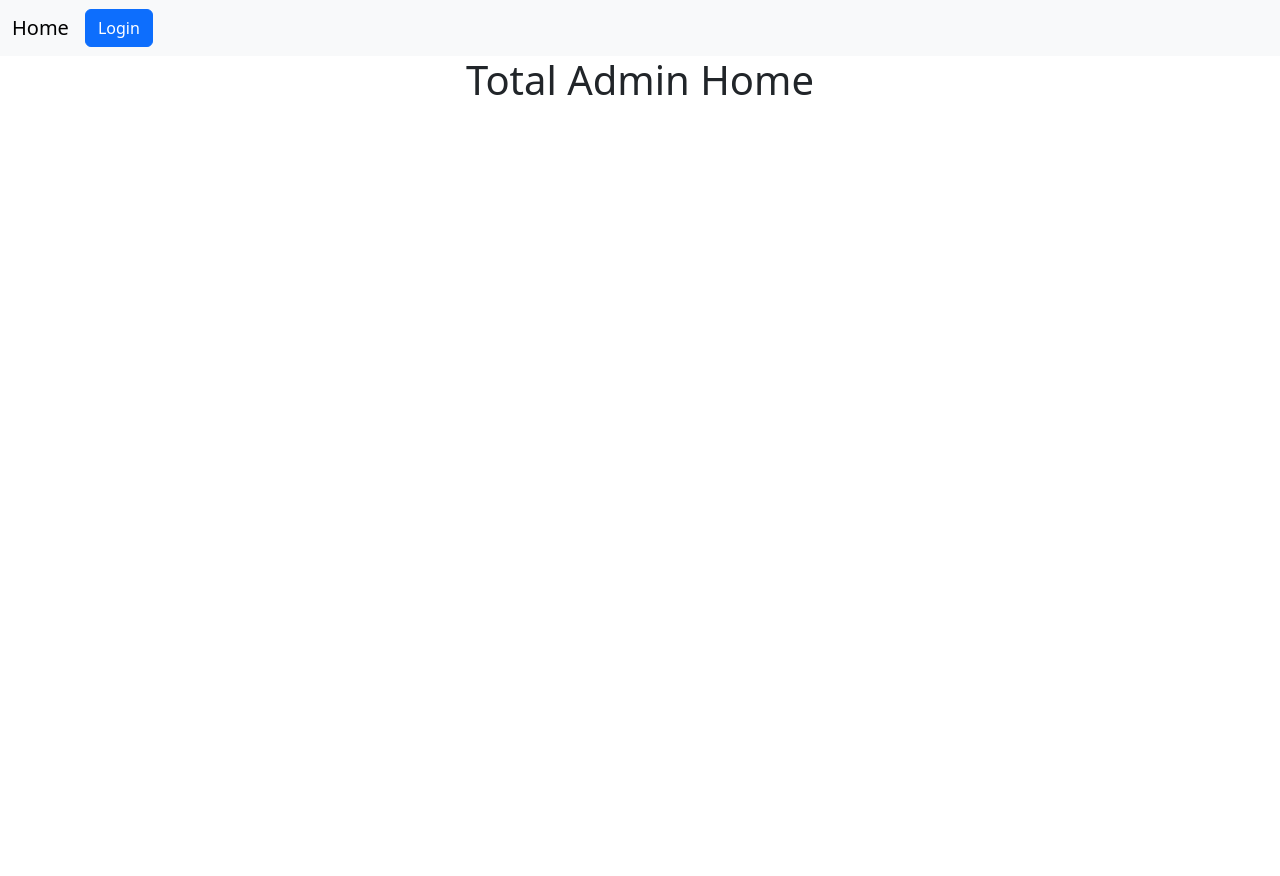
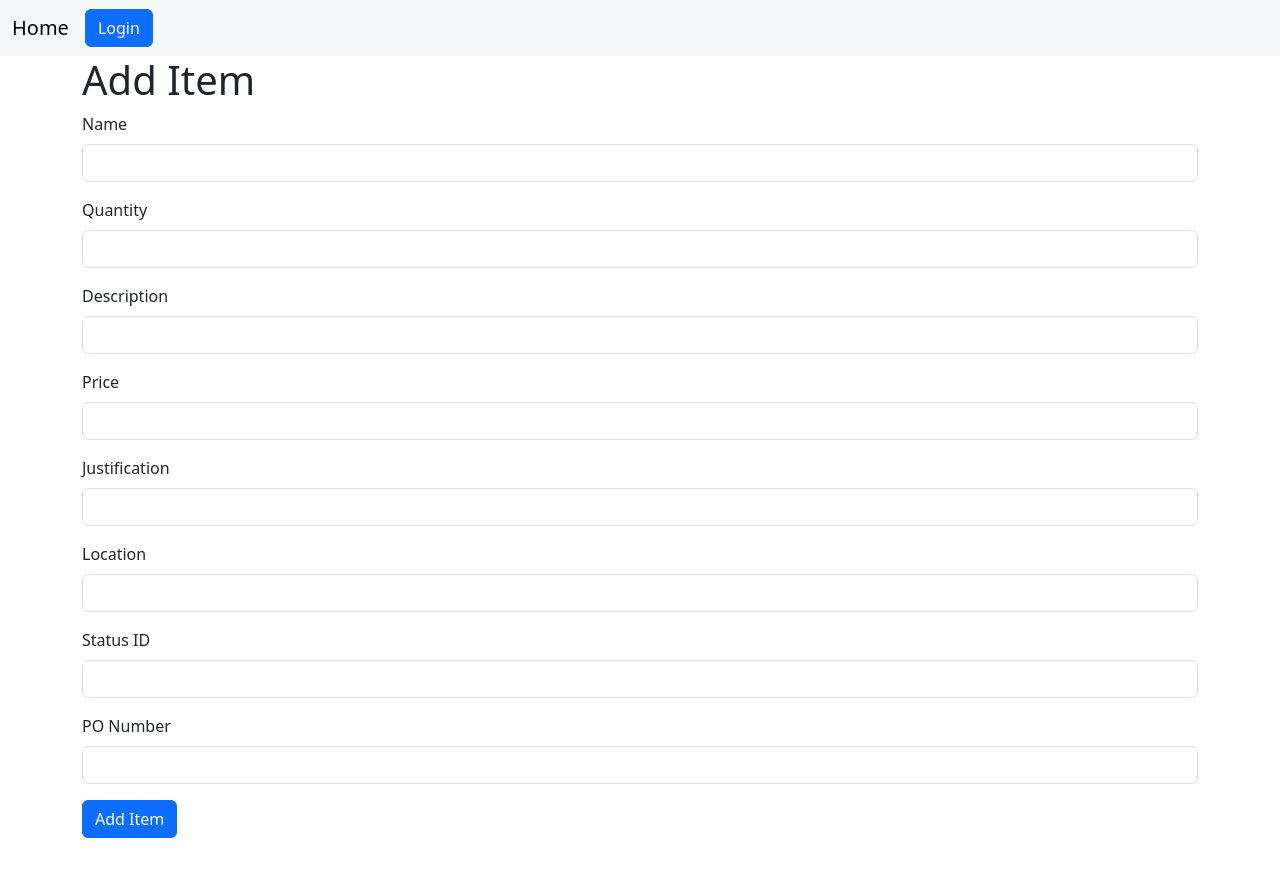
Before and after one commit to CarlosLavin1/totaladmin, an Angular app in the folder AngularFrontEnd/totalAdmin-app/: page /item in a window 1280 px wide. Before the commit this address led to /. Shown: the top 876 px of the page. Before the commit the page ends 800 px from the top, so only its background shows below. Built offline with nearby package versions, Linux system fonts and the light colour scheme.

Commit message:
implemented creating item feature in front feature

```diff
--- /dev/null
+++ b/AngularFrontEnd/totalAdmin-app/src/app/add-item/add-item.component.html
@@ -0,0 +1,40 @@
+<div class="container">
+    <h1>Add Item</h1>
+    <app-errors [messages]="errors"></app-errors>
+    <form [formGroup]="itemForm" (ngSubmit)="onSubmit()">
+        <div class="mb-3">
+            <label for="name" class="form-label">Name</label>
+            <input type="text" class="form-control" id="name" formControlName="name">
+        </div>
+        <div class="mb-3">
+            <label for="quantity" class="form-label">Quantity</label>
+            <input type="number" class="form-control" id="quantity" formControlName="quantity">
+        </div>
+        <div class="mb-3">
+            <label for="description" class="form-label">Description</label>
+            <input type="text" class="form-control" id="description" formControlName="description">
+        </div>
+        <div class="mb-3">
+            <label for="price" class="form-label">Price</label>
+            <input type="number" class="form-control" id="price" formControlName="price">
+        </div>
+        <div class="mb-3">
+            <label for="justification" class="form-label">Justification</label>
+            <input type="text" class="form-control" id="justification" formControlName="justification">
+        </div>
+        <div class="mb-3">
+            <label for="location" class="form-label">Location</label>
+            <input type="text" class="form-control" id="location" formControlName="location">
+        </div>
+        <div class="mb-3">
+            <label for="statusId" class="form-label">Status ID</label>
+            <input type="number" class="form-control" id="statusId" formControlName="statusId">
+        </div>
+        <div class="mb-3">
+            <label for="poNumber" class="form-label">PO Number</label>
+            <input type="number" class="form-control" id="poNumber" formControlName="poNumber">
+        </div>
+
+        <button type="submit" class="btn btn-primary mb-5">Add Item</button>
+    </form>
+</div>
--- /dev/null
+++ b/AngularFrontEnd/totalAdmin-app/src/app/add-item/add-item.component.ts
@@ -0,0 +1,68 @@
+import { Component } from '@angular/core';
+import { FormBuilder, FormGroup, Validators } from '@angular/forms';
+import { ItemService } from '../services/item.service';
+import { ActivatedRoute, Router } from '@angular/router';
+import { Item } from '../models/item';
+import { ValidationError } from '../models/validationError';
+import { Subscription } from 'rxjs';
+
+@Component({
+  selector: 'app-add-item',
+  templateUrl: './add-item.component.html',
+  styleUrls: ['./add-item.component.css']
+})
+export class AddItemComponent {
+  private subscriptions: Subscription[] = [];
+  validationErrors: ValidationError[] = [];
+  errors: string[] = [];
+
+
+  itemForm: FormGroup = this.formBuilder.group({
+    name: ['', Validators.required],
+    quantity: ['', Validators.required],
+    description: ['', Validators.required],
+    price: ['', Validators.required],
+    justification: ['', Validators.required],
+    location: ['', Validators.required],
+    statusId: ['', Validators.required],
+    poNumber: ['', Validators.required]
+  });
+
+  constructor(
+    private formBuilder: FormBuilder,
+    private itemService: ItemService,
+    private router: Router,
+    private activatedRoute: ActivatedRoute
+  ) {}
+
+  ngOnDestroy(): void {
+    this.subscriptions.forEach((subscription) => subscription.unsubscribe());
+  }
+
+  onSubmit() {
+    if(this.itemForm.valid){
+      this.errors = [];
+      this.validationErrors = [];
+
+      const item: Item = this.itemForm.value;
+
+      const subscription = this.itemService.addItem(item).subscribe({
+        next: () => {
+          console.log('Successfully added item');
+          this.itemForm.reset();
+        },
+        error: (err) => {
+          if (err.error.errors) {
+            const validationErrors: ValidationError[] = err.error.errors;
+            validationErrors.forEach((error) => {
+              this.errors.push(error.description);
+            });
+          } else {
+            this.errors.push(err.error.title);
+          }
+        },
+      });
+      this.subscriptions.push(subscription);
+    }
+  }
+}
--- a/AngularFrontEnd/totalAdmin-app/src/app/app-routing.module.ts
+++ b/AngularFrontEnd/totalAdmin-app/src/app/app-routing.module.ts
@@ -1,4 +1,4 @@
-import { NgModule } from '@angular/core';
+import { Component, NgModule } from '@angular/core';
 import { RouterModule, Routes } from '@angular/router';
 import { PurchaseOrderSearchComponent } from './purchase-order-search/purchase-order-search.component';
 import { LoginComponent } from './auth/login/login.component';
@@ -6,11 +6,13 @@ import { HomeComponent } from './home/home.component';
 import { EmployeeCreateComponent } from './employee-create/employee-create.component';
 import { AuthGuard } from './guards/auth.guard';
 import { DepartmentCreateComponent } from './department-create/department-create.component';
+import { AddItemComponent } from './add-item/add-item.component';
 
 // for routing
 const routes: Routes = [
   { path: '', component: HomeComponent },
   { path: 'purchase-order-search', component: PurchaseOrderSearchComponent },
+  {path: 'item', component: AddItemComponent},
   { path: 'login', component: LoginComponent },
   { path: 'employee', component: EmployeeCreateComponent, canActivate: [AuthGuard] },
   { path: 'department', component: DepartmentCreateComponent, canActivate: [AuthGuard] },
--- a/AngularFrontEnd/totalAdmin-app/src/app/app.component.html
+++ b/AngularFrontEnd/totalAdmin-app/src/app/app.component.html
@@ -15,6 +15,11 @@
                 </li>
                 <li class="nav-item">
                     <a *ngIf="userIsAuthenticated" class="btn btn-info" routerLink="/department">Create Department</a>
+                </li> <li class="nav-item">
+                    <a *ngIf="userIsAuthenticated" class="btn btn-info" routerLink="/item">Create item</a>
+                </li>
+                <li class="nav-item">
+                    <a *ngIf="userIsAuthenticated" class="btn btn-info" routerLink="/purchase-order-search">Search Purchase Orders</a>
                 </li>
                 <li class="nav-item">
                     <button class="btn btn-warning" *ngIf="userIsAuthenticated" (click)="logOut()">Logout</button>
--- a/AngularFrontEnd/totalAdmin-app/src/app/app.module.ts
+++ b/AngularFrontEnd/totalAdmin-app/src/app/app.module.ts
@@ -17,6 +17,7 @@ import { HomeComponent } from './home/home.component';
 import { EmployeeCreateComponent } from './employee-create/employee-create.component';
 import { DepartmentCreateComponent } from './department-create/department-create.component';
 import { AuthInterceptor } from './interceptors/auth.interceptor';
+import { AddItemComponent } from './add-item/add-item.component';
 
 @NgModule({
   declarations: [
@@ -28,6 +29,7 @@ import { AuthInterceptor } from './interceptors/auth.interceptor';
     HomeComponent,
     EmployeeCreateComponent,
     DepartmentCreateComponent,
+    AddItemComponent,
   ],
   imports: [
     BrowserModule,
--- /dev/null
+++ b/AngularFrontEnd/totalAdmin-app/src/app/models/item.ts
@@ -0,0 +1,11 @@
+export class Item {
+    itemId: number;
+    name: string;
+    quantity: number;
+    description: string;
+    price: number;
+    justification: string;
+    location: string;
+    statusId: number;
+    poNumber: number;
+}
--- /dev/null
+++ b/AngularFrontEnd/totalAdmin-app/src/app/services/item.service.ts
@@ -0,0 +1,21 @@
+import { Injectable } from '@angular/core';
+import { API_URL, SharedService } from './shared.service';
+import { HttpClient } from '@angular/common/http';
+import { Item } from '../models/item';
+import { catchError, Observable } from 'rxjs';
+
+@Injectable({
+  providedIn: 'root'
+})
+export class ItemService extends SharedService {
+
+  constructor(private http: HttpClient) {
+    super();
+   }
+
+   public addItem(item: any): Observable<any> {
+    return this.http
+      .post<Item>(`${API_URL}/item`, item)
+      .pipe(catchError(super.handleError));
+  }
+}
```
Also changed, not shown: AngularFrontEnd/totalAdmin-app/src/app/add-item/add-item.component.css (added), AngularFrontEnd/totalAdmin-app/src/app/services/employee.service.ts (line endings or trailing spaces).
